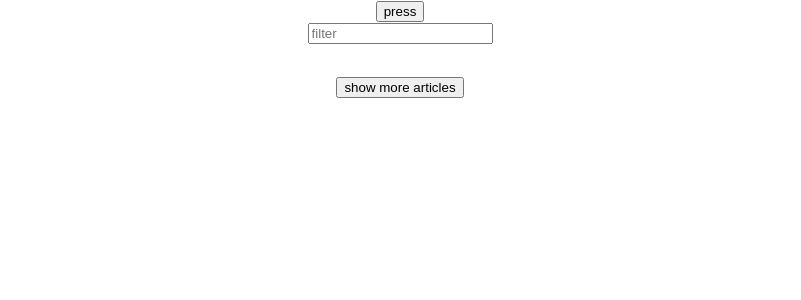
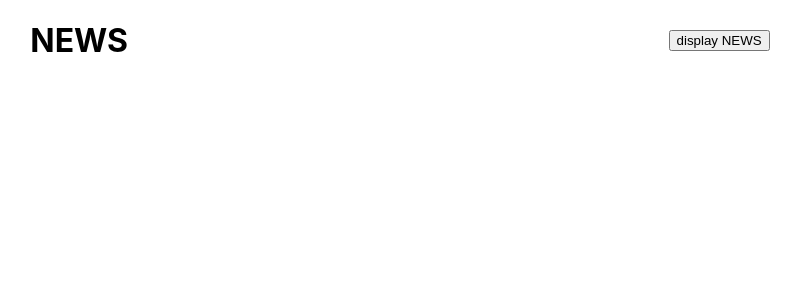
Before and after one commit to colev1/news-finder, a React (Create React App) app: page / in a window 1280 px wide. Shown: the top 300 px of the page, without its empty margins (240-1041 px from the left). Built offline with nearby package versions, Linux system fonts and the light colour scheme.

Commit message:
Create function in form component that changes state of app when user types

```diff
--- a/src/components/App.js
+++ b/src/components/App.js
@@ -11,7 +11,8 @@ class App extends Component {
     this.state = {
       articles: [],
       limit: 10,
-      offset: 0
+      offset: 0,
+      filter: ''
     }
   }
 
@@ -26,7 +27,7 @@ class App extends Component {
   }
 
   displayArticles = (articles) => {
-    if(!this.state.offset) {
+    if (!this.state.offset) {
       this.setState({
         articles
       })
@@ -44,14 +45,30 @@ class App extends Component {
     this.fetchNews();
   }
 
+  changeFilter = (e) => {
+    console.log(e.target.value)
+    this.setState({
+      filter: e.target.value
+    })
+  }
+
   render() {
-    return (
-      <div className="App">
-        <Nav fetchNews={this.fetchNews}/>
-        <Form />
-        <Main articles={this.state.articles} showMoreArticles={this.showMoreArticles} />
-      </div>
-    );
+    const {filter, articles} = this.state;
+    if (this.state.articles.length) {
+      return (
+        <div className="App">
+          <Nav fetchNews={this.fetchNews} />
+          <Form changeFilter={this.changeFilter} filter={filter}/>
+          <Main articles={articles} showMoreArticles={this.showMoreArticles} filter={filter} />
+        </div>
+      );
+    } else {
+      return (
+        <div className="App">
+          <Nav fetchNews={this.fetchNews} />
+        </div>
+      );
+    }
   }
 }
 
--- a/src/components/Form.js
+++ b/src/components/Form.js
@@ -1,14 +1,12 @@
-import React, {Component} from 'react';
-import '../styling/Main.css';
+import React from 'react';
+import '../styling/Form.css';
 
-class Form extends Component {
-  render() {
+const Form = ({filter, changeFilter}) => {
     return (
       <form>
-        <input placeholder="filter"/>
+        <input type="text" placeholder="Filter articles" value={filter} onChange={(e) => changeFilter(e)}/>
       </form>
     )
-  }
 }
 
 export default Form;
--- a/src/components/Main.js
+++ b/src/components/Main.js
@@ -1,14 +1,13 @@
 import React from 'react';
 import '../styling/Main.css';
 
-const Main = ({articles, showMoreArticles}) => {
-  const list = articles.map(articles => {
-    return <li> {articles.title} </li>
+const Main = ({articles, showMoreArticles, filter}) => {
+  const list = articles.map(article => {
+    return <li key={article.id}> {article.title} </li>
   })
 
   return (
     <div>
-      {/* <h1> Today's popular articles </h1> */}
       <ul className="articles-container">{list}</ul>
       <button onClick={showMoreArticles}>show more articles</button>
     </div>
--- a/src/components/Nav.js
+++ b/src/components/Nav.js
@@ -1,9 +1,11 @@
 import React from 'react';
+import '../styling/Nav.css';
 
 const Nav = ({fetchNews}) => {
   return (
-    <div>
-      <button onClick={fetchNews}> press </button>
+    <div className="nav-container">
+      <h1> NEWS </h1>
+      <button onClick={fetchNews}> display NEWS </button>
     </div>
   )
 }
--- a/src/styling/Main.css
+++ b/src/styling/Main.css
@@ -6,4 +6,5 @@
 
 li {
   width: 400px;
+  list-style: none;
 }
--- /dev/null
+++ b/src/styling/Nav.css
@@ -0,0 +1,5 @@
+.nav-container {
+  display: flex;
+  justify-content: space-around;
+  align-items: center;
+}
```
